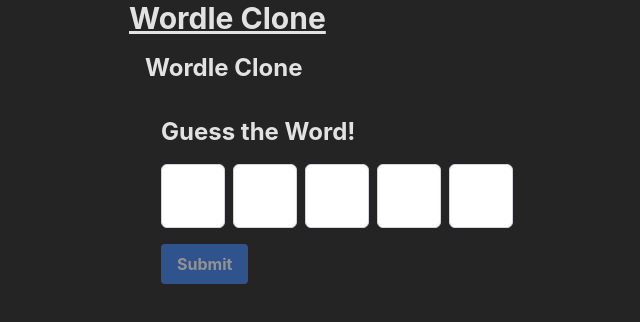
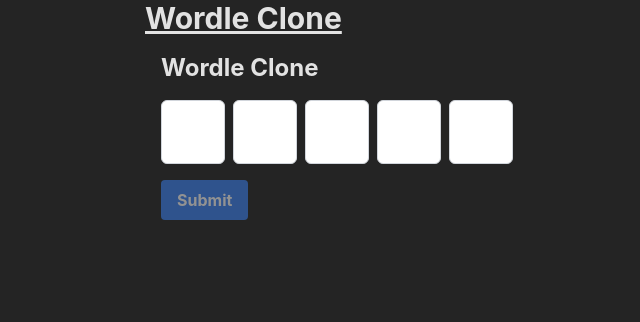
Before and after one commit to Hellionfrs/wordle-clone, a React (Vite) app: page / in a window 1280 px wide. Shown: the top 322 px of the page, without its empty margins (379-1019 px from the left). Built offline with nearby package versions, Linux system fonts and the light colour scheme.

Commit message:
[Feature] After summiting focus now points to the first input element

```diff
--- a/src/components/WordInput/WordInput.jsx
+++ b/src/components/WordInput/WordInput.jsx
@@ -1,5 +1,4 @@
 import { useRef, useState } from "react";
-import { v4 as uuid } from "uuid";
 const WordInput = ({ onSubmitWord }) => {
   const [letters, setLetters] = useState(["", "", "", "", ""]);
   const inputRefs = useRef([]);
@@ -29,14 +28,13 @@
     console.log(word);
     onSubmitWord(word);
     setLetters(["", "", "", "", ""]);
+    inputRefs.current[0].focus()
   };
-
-
 
   let summitable = letters.join("").length !== 5;
   return (
-    <div className="p-4">
-      <h1 className="text-2xl font-bold mb-4">Guess the Word!</h1>
+    <div>
+      {/* <h1 className="text-2xl font-bold mb-4">Guess the Word!</h1> */}
       <div className="flex mb-4">
         {letters.map((letter, index) => (
           <div key={index}>
```
